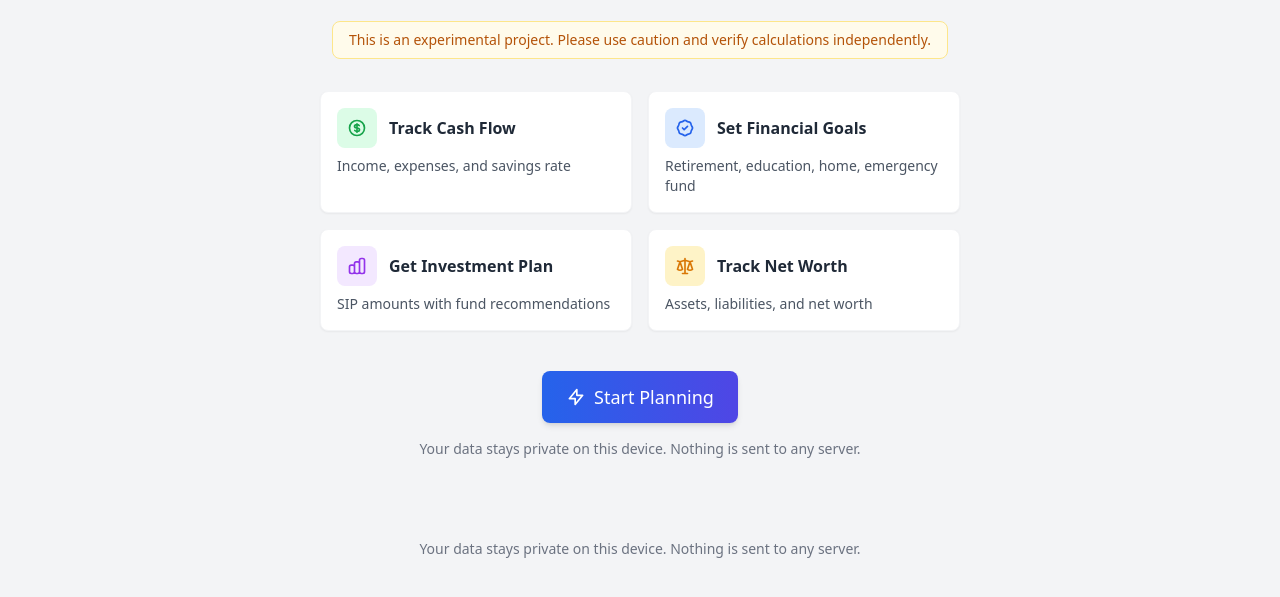
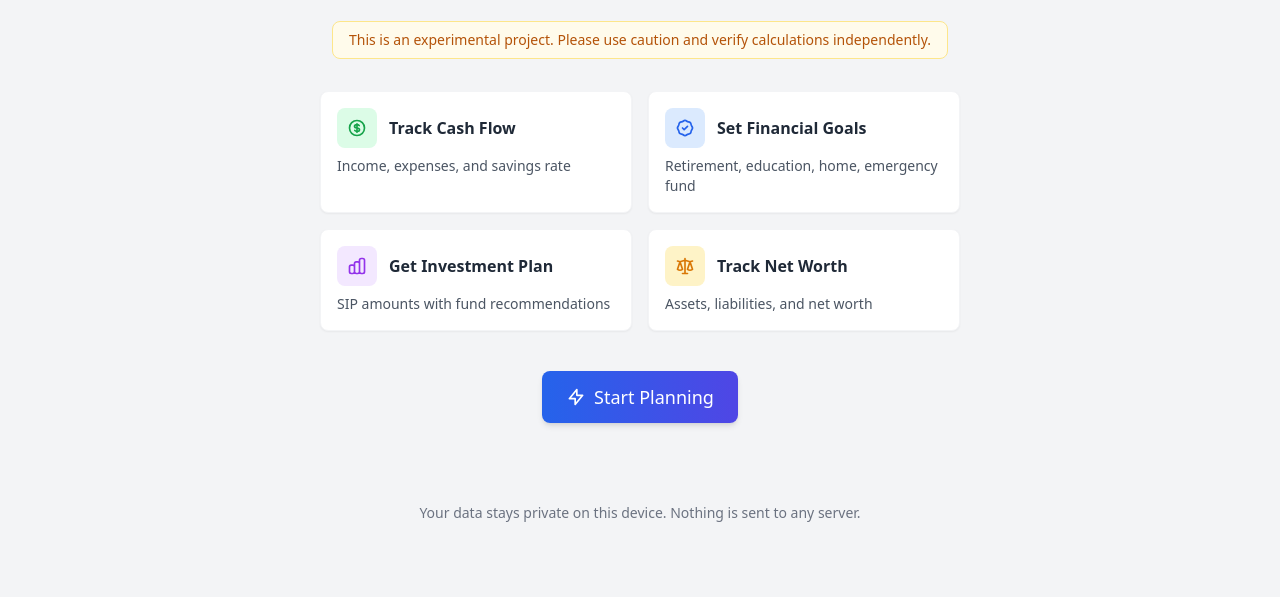
Before and after one commit to vinodvr/rupee-folio, a website with bundled scripts: page index.html in a window 1280 px wide. Shown: the part 269-866 px from the top of the page. After the commit the page ends 832 px from the top, so only its background shows below. Built offline with nearby package versions, Linux system fonts and the light colour scheme.

Commit message:
Revert "Add privacy message below Start Planning button on Home screen"
This reverts commit 166b3a99cf0e9d4f0535b1dcde441f67235b8517.

```diff
--- a/index.html
+++ b/index.html
@@ -115,7 +115,6 @@
             </svg>
             Start Planning
           </button>
-          <p class="mt-4 text-sm text-gray-500">Your data stays private on this device. Nothing is sent to any server.</p>
         </div>
 
         <!-- Has data state: Show continue message -->
```
